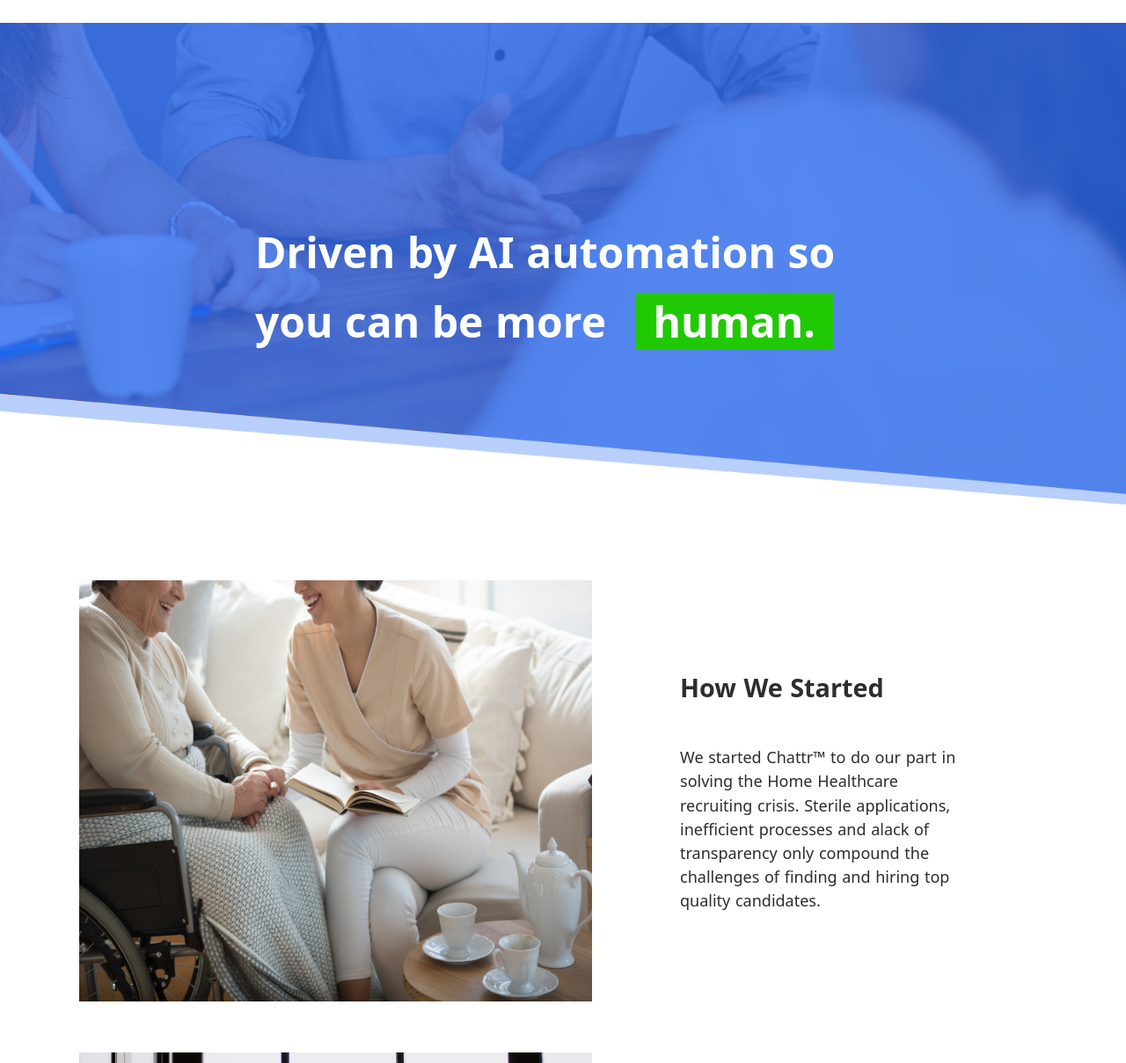
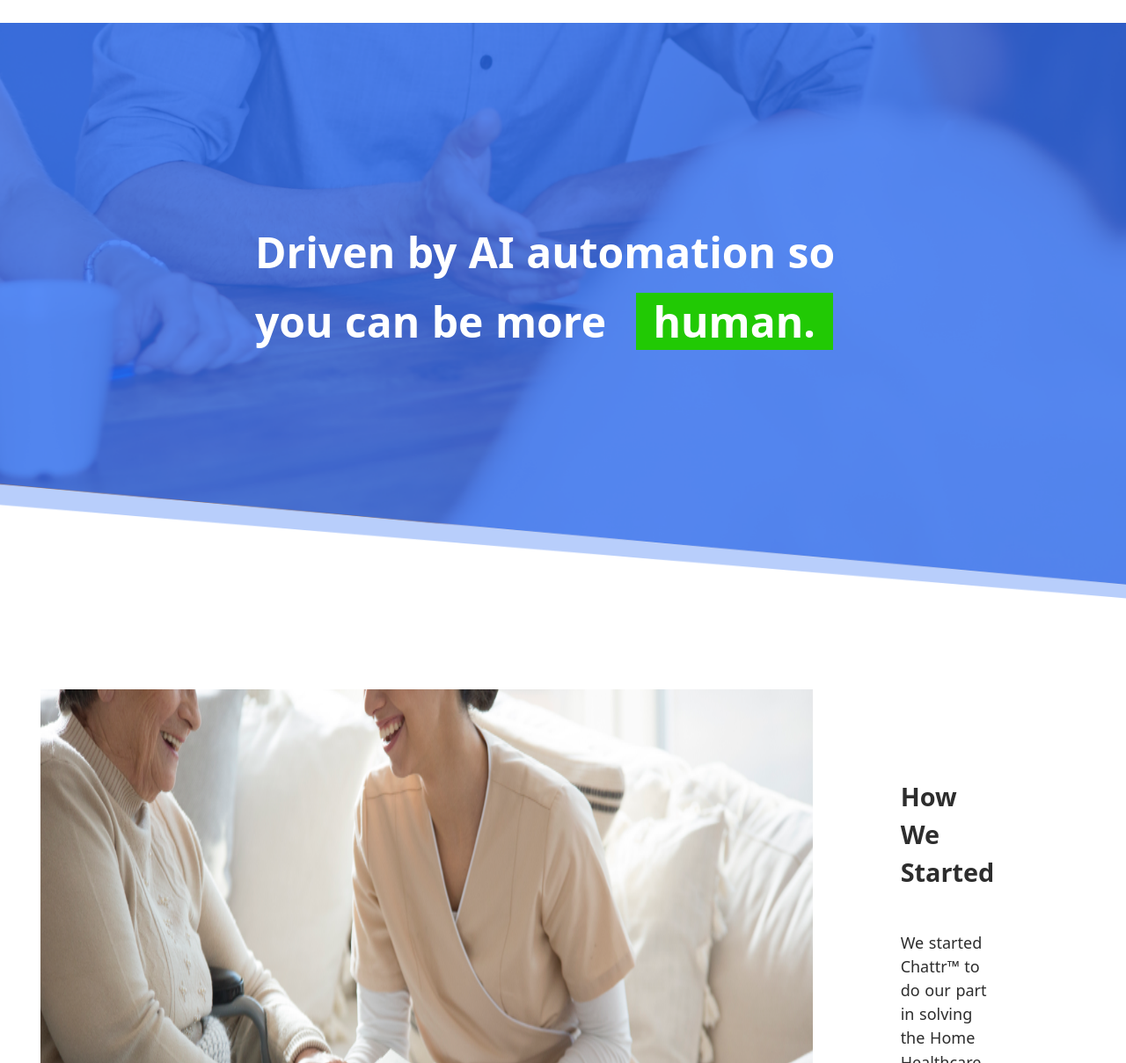
Before and after one commit to konchak007/Gatsby-char, a Gatsby site: page / in a window 1280 px wide. Shown: the part 91-1300 px from the top of the page at 88% size. Built offline with nearby package versions, Linux system fonts and the light colour scheme; Gatsby itself is replaced by a stand-in of ours; a web font is replaced by a local one.

Commit message:
fix header image

```diff
--- a/src/components/Header/HeaderContent/HeaderContent.js
+++ b/src/components/Header/HeaderContent/HeaderContent.js
@@ -22,7 +22,10 @@ const Wrapper = styled.div`
 const HeaderBackground = styled.div`
   background: url(${headerBackground}) center;
   background-size: cover;
-  height: 45vw;
+  height: 700px;
+  @media (min-width: 1640px) {
+    height: 40vw;
+  }
 `;
 const HeaderContent = () => (
   <HeaderBackground>
--- a/src/components/MainContent/FirstSection/FirstSection.js
+++ b/src/components/MainContent/FirstSection/FirstSection.js
@@ -22,9 +22,7 @@ const Paragraph = styled.div`
 const ParagraphText = styled.p`
   margin-top: 45px;
 `;
-const Img = styled.img`
-  width: 53%;
-`;
+const Img = styled.img``;
 const FirstSection = () => {
   return (
     <>
```
